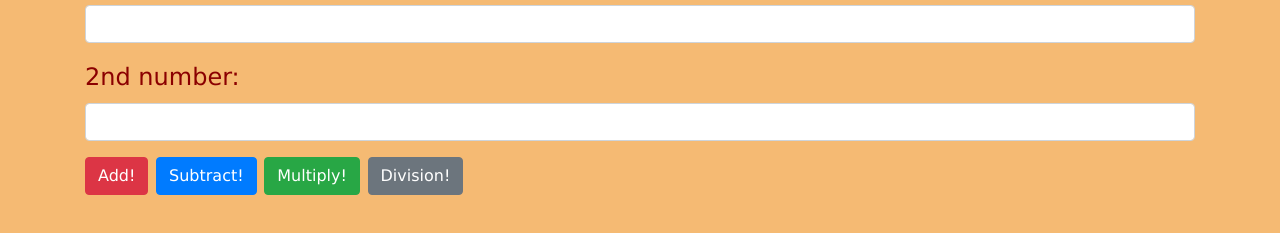
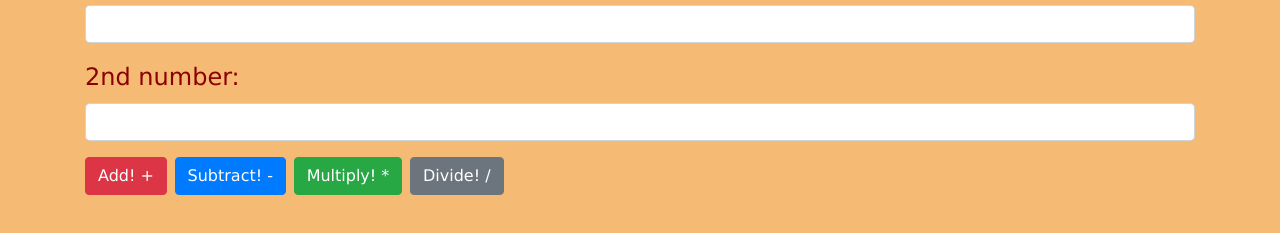
Before and after one commit to TorchAblaze/calculator, a plain HTML site: page index.html in a window 1280 px wide. Shown: the part 95-328 px from the top of the page. Drawn offline with Linux system fonts and the light colour scheme.

Commit message:
Add README and button symbols

```diff
--- a/index.html
+++ b/index.html
@@ -19,10 +19,10 @@
         <label for="math2">2nd number:</label>
         <input id="math2" class="form-control" type="text">
       </div>
-      <button type="submit" class="btn btn-danger" id="add">Add!</button>
-      <button type="submit" class="btn btn-primary" id="subtract">Subtract!</button>
-      <button type="submit" class="btn btn-success" id="multiply">Multiply!</button>
-      <button type="submit" class="btn btn-secondary" id="divide">Division!</button>
+      <button type="submit" class="btn btn-danger" id="add">Add! +</button>
+      <button type="submit" class="btn btn-primary" id="subtract">Subtract! -</button>
+      <button type="submit" class="btn btn-success" id="multiply">Multiply! *</button>
+      <button type="submit" class="btn btn-secondary" id="divide">Divide! /</button>
     </form>
     <div id="output">
 
```
Also changed, not shown: 1 other file.
